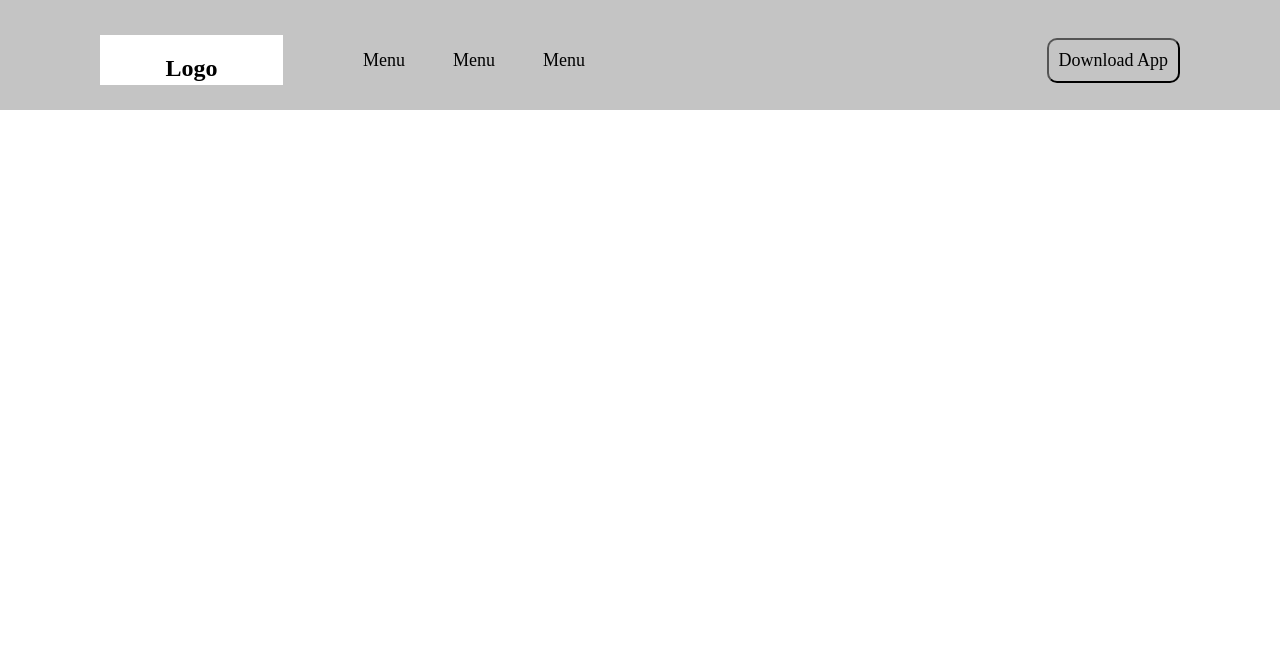
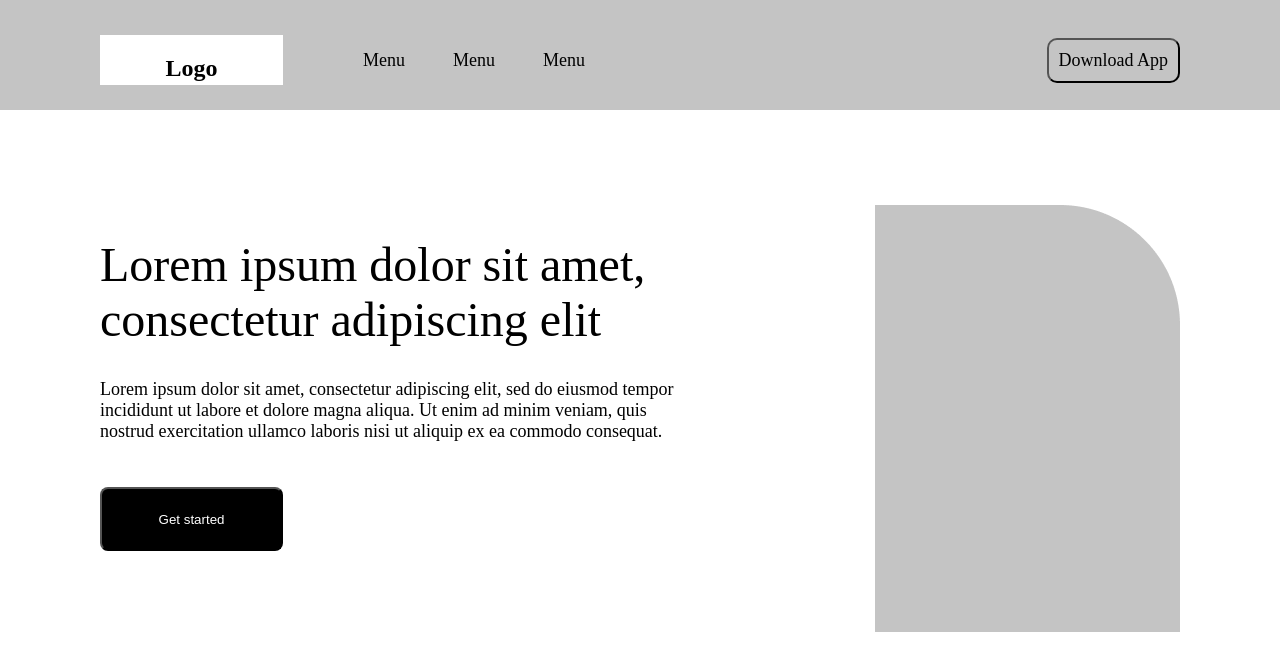
Before and after one commit to developerekene/Sanwopay_website, a React (Create React App) app: page / in a window 1280 px wide. Shown: the top 670 px of the page. Built offline with nearby package versions, Linux system fonts and the light colour scheme.

Commit message:
Home page built

```diff
--- a/src/ui/Maincomponent.js
+++ b/src/ui/Maincomponent.js
@@ -1,9 +1,14 @@
 import React from 'react'
 import NavBar from './components/NavBar'
+import { Home } from './screens/Home'
 
 const Maincomponent = () => {
   return (
+    <>
     <NavBar />
+    <Home />
+    </>
+
   )
 }
 
--- /dev/null
+++ b/src/ui/screens/Home.js
@@ -0,0 +1,52 @@
+import * as React from "react";
+import Button from "react-bootstrap/Button";
+import Image from "react-bootstrap/Image";
+
+export const Home = () => {
+  return (
+    <div
+      style={{
+        display: "flex",
+        marginTop: 95,
+        paddingLeft: 100,
+        paddingRight: 100,
+      }}
+    >
+      <div>
+        <h1
+          style={{
+            fontSize: 48,
+            paddingRight: 200,
+            fontWeight: "500",
+            fontFamily: "work Sans",
+            fontStyle: "normal",
+            // lineHeight: 2
+          }}
+        >
+          Lorem ipsum dolor sit amet, consectetur adipiscing elit
+        </h1>
+        <p
+          style={{
+            fontSize: 18,
+            paddingRight: 200,
+            fontWeight: "90",
+            fontFamily: "work Sans",
+            fontStyle: "normal",
+            marginBottom: 45,
+            marginTop: 24
+          }}
+        >
+          Lorem ipsum dolor sit amet, consectetur adipiscing elit, sed do
+          eiusmod tempor incididunt ut labore et dolore magna aliqua. Ut enim ad
+          minim veniam, quis nostrud exercitation ullamco laboris nisi ut
+          aliquip ex ea commodo consequat.
+        </p>
+        <Button style={{padding: 10, width: 183, height: 64, borderRadius: 8, backgroundColor: "#000000", color: "#ffffff"}} variant="dark">Get started</Button>
+      </div>
+
+      <div>
+        <Image src={require("../../images/Rectangle3.png")} />
+      </div>
+    </div>
+  );
+};
```
Also changed, not shown: src/images/Rectangle 4.png (added), src/images/Rectangle3.png (added).
